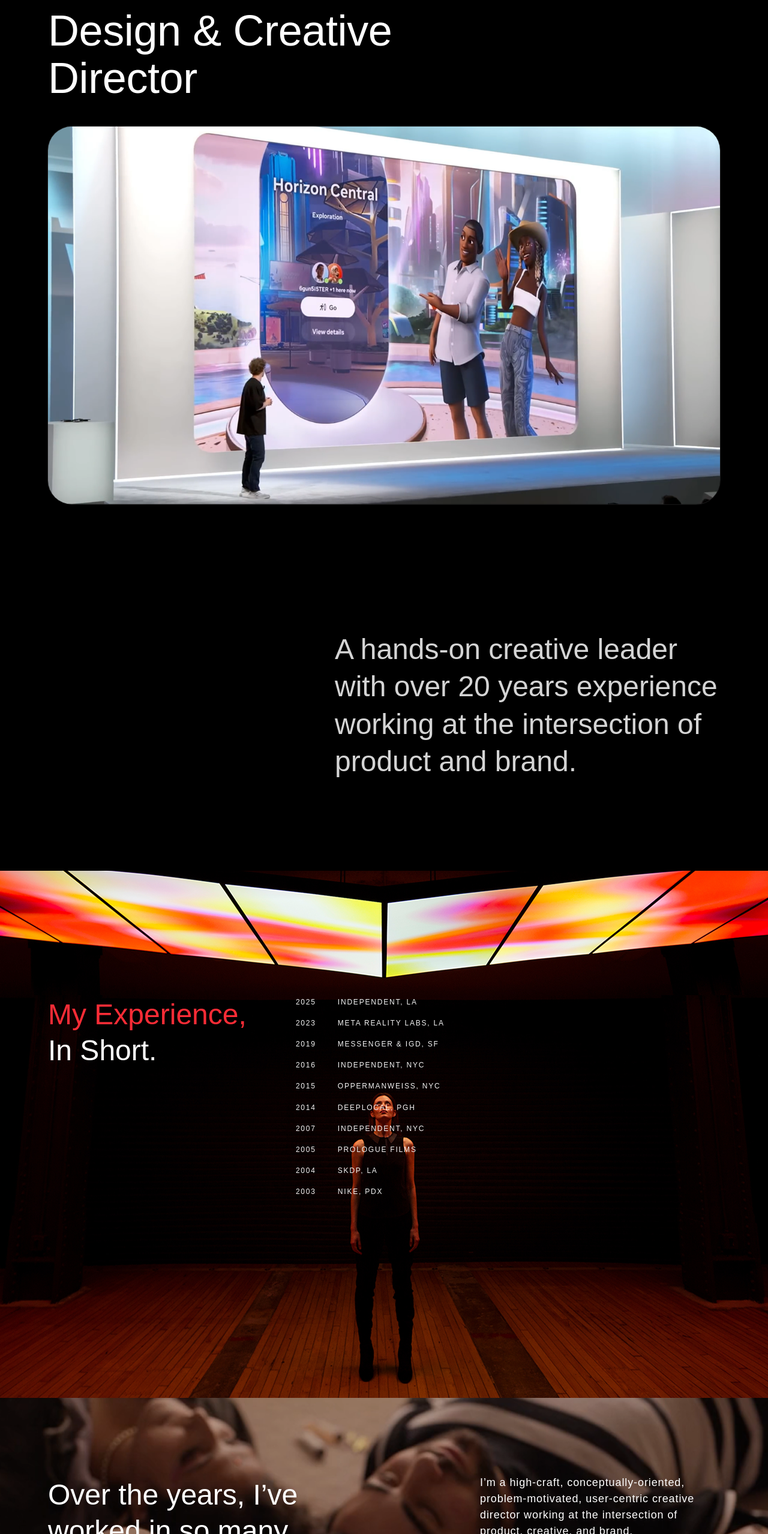
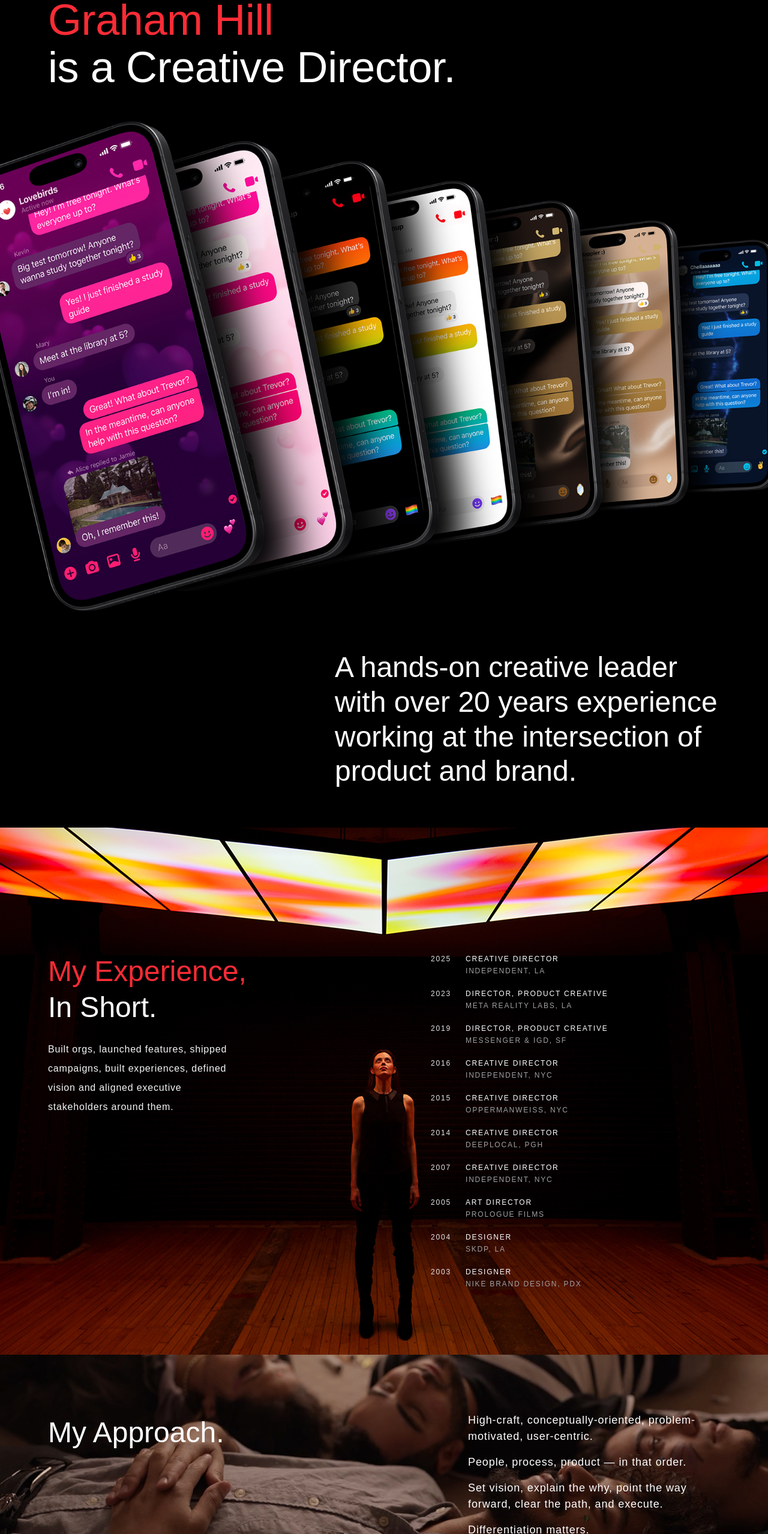
Before and after one commit to gdevaulthill/gfyi, a Next.js app: page / in a window 1280 px wide. Shown: the part 242-2800 px from the top of the page at 60% size. Built offline with nearby package versions, Linux system fonts and the light colour scheme; grey boxes are pictures that could not be loaded; a web font is replaced by a local one.

Commit message:
Replace homepage with mock layout

```diff
--- a/app/page.tsx
+++ b/app/page.tsx
@@ -2,50 +2,21 @@
 
 import React from 'react'
 import Image from 'next/image'
-import { motion, useAnimation, useScroll, useTransform } from 'framer-motion'
+import { motion } from 'framer-motion'
 
-function Parallax({
-  children,
-  start = 0,
-  end = -100,
-}: {
-  children: React.ReactNode
-  start?: number
-  end?: number
-}) {
-  const ref = React.useRef<HTMLDivElement>(null)
-  const { scrollYProgress } = useScroll({ target: ref, offset: ['start end', 'end start'] })
-  const y = useTransform(scrollYProgress, [0, 1], [start, end])
-  return (
-    <motion.div ref={ref} style={{ y }}>
-      {children}
-    </motion.div>
-  )
+const lineVariant = {
+  hidden: { opacity: 0, y: 8, filter: 'blur(8px)' },
+  show: { opacity: 1, y: 0, filter: 'blur(0px)', transition: { duration: 0.6 } },
 }
 
-const fadeIn = {
-  hidden: { opacity: 0, y: 24 },
-  show: { opacity: 1, y: 0 },
-}
-
-// Header enter animation (slides down from above)
 const headerEnter = {
   hidden: { opacity: 0, y: -40 },
   show: { opacity: 1, y: 0, transition: { duration: 0.6 } },
 }
 
-// Line-level animation with blur-to-crisp effect
-const lineVariant = {
-  hidden: { opacity: 0, y: 8, filter: 'blur(8px)' },
-  show: { opacity: 1, y: 0, filter: 'blur(0px)', transition: { duration: 0.6 } },
-}
-
-// Delay hero headline so header can enter first (set to 0 when sequencing via header completion)
-const HERO_HEADLINE_DELAY_S = 0
-
 const heroTitleVariants = {
   hidden: {},
-  show: { transition: { staggerChildren: 0.25, delayChildren: HERO_HEADLINE_DELAY_S } },
+  show: { transition: { staggerChildren: 0.25 } },
 }
 
 const sectionFade = {
@@ -53,24 +24,7 @@ const sectionFade = {
   show: { opacity: 1, y: 0, transition: { duration: 0.6 } },
 }
 
-// Single knob to tweak the delay between the last headline word and video reveal
-const VIDEO_AFTER_DIRECTION_MS = 900
-
-// Controls stagger between lines in AnimatedBlock sections (body copy)
 const BODY_LINE_STAGGER = 0
-
-const EXPERIENCE_ENTRIES = [
-  { year: '2025', detail: 'Independent, LA' },
-  { year: '2023', detail: 'Meta Reality Labs, LA' },
-  { year: '2019', detail: 'Messenger & IGD, SF' },
-  { year: '2016', detail: 'Independent, NYC' },
-  { year: '2015', detail: 'Oppermanweiss, NYC' },
-  { year: '2014', detail: 'Deeplocal, PGH' },
-  { year: '2007', detail: 'Independent, NYC' },
-  { year: '2005', detail: 'Prologue Films' },
-  { year: '2004', detail: 'SKDP, LA' },
-  { year: '2003', detail: 'Nike, PDX' },
-]
 
 function AnimatedBlock({
   lines,
@@ -85,14 +39,14 @@ function AnimatedBlock({
     hidden: {},
     show: { transition: { staggerChildren: BODY_LINE_STAGGER, delayChildren: delay } },
   }
-  const baseClasses = 'text-[28px] md:text-[48px] leading-[1.3] text-neutral-300'
+
   return (
     <motion.div
-      className={`${baseClasses} ${className}`}
+      className={`text-[28px] md:text-[48px] leading-[1.2] text-white ${className}`}
       variants={parentVariants}
       initial="hidden"
       whileInView="show"
-      viewport={{ once: true, margin: '-15% 0px -15% 0px', amount: 0.01 }}
+      viewport={{ once: true, amount: 0.2 }}
     >
       {lines.map((text, idx) =>
         text === 'gap' ? (
@@ -108,51 +62,40 @@ function AnimatedBlock({
 }
 
 export default function Page() {
-  const videoControls = useAnimation()
-  const heroControls = useAnimation()
+  const experienceEntries = [
+    { year: '2025', title: 'CREATIVE DIRECTOR', company: 'INDEPENDENT, LA' },
+    { year: '2023', title: 'DIRECTOR, PRODUCT CREATIVE', company: 'META REALITY LABS, LA' },
+    { year: '2019', title: 'DIRECTOR, PRODUCT CREATIVE', company: 'MESSENGER & IGD, SF' },
+    { year: '2016', title: 'CREATIVE DIRECTOR', company: 'INDEPENDENT, NYC' },
+    { year: '2015', title: 'CREATIVE DIRECTOR', company: 'OPPERMANWEISS, NYC' },
+    { year: '2014', title: 'CREATIVE DIRECTOR', company: 'DEEPLOCAL, PGH' },
+    { year: '2007', title: 'CREATIVE DIRECTOR', company: 'INDEPENDENT, NYC' },
+    { year: '2005', title: 'ART DIRECTOR', company: 'PROLOGUE FILMS' },
+    { year: '2004', title: 'DESIGNER', company: 'SKDP, LA' },
+    { year: '2003', title: 'DESIGNER', company: 'NIKE BRAND DESIGN, PDX' },
+  ]
 
   return (
     <main className="bg-[#000000] text-white min-h-screen">
       {/* NAV */}
       <header className="sticky top-0 z-50 backdrop-blur supports-[backdrop-filter]:bg-black/40">
         <motion.div
-          className="w-full px-[17px] md:px-20 py-4 md:py-6 flex items-center justify-between"
+          className="w-full px-[34px] md:px-20 py-4 md:py-6 flex items-center justify-between"
           variants={headerEnter}
           initial="hidden"
           animate="show"
-          onAnimationComplete={() => {
-            heroControls.start('show')
-          }}
         >
           <nav className="flex items-center gap-6 md:gap-10 text-[12px] uppercase tracking-[0.05em]">
             <a href="#top" className="font-medium hover:opacity-80">GRAHAM D. HILL</a>
           </nav>
           <div className="flex items-center gap-6 md:gap-8 text-xl">
-            <a
-              aria-label="TikTok"
-              href="https://www.tiktok.com/@graham.fyi"
-              target="_blank"
-              rel="noopener noreferrer"
-              className="hover:opacity-80"
-            >
+            <a aria-label="TikTok" href="https://www.tiktok.com/@graham.fyi" target="_blank" rel="noopener noreferrer" className="hover:opacity-80">
               <Image src="/Tiktok.svg" alt="TikTok" width={64} height={64} className="h-4 md:h-4 w-auto" />
             </a>
-            <a
-              aria-label="Instagram"
-              href="https://www.instagram.com/graham.fyi/"
-              target="_blank"
-              rel="noopener noreferrer"
-              className="hover:opacity-80"
-            >
+            <a aria-label="Instagram" href="https://www.instagram.com/graham.fyi/" target="_blank" rel="noopener noreferrer" className="hover:opacity-80">
               <Image src="/IG.svg" alt="Instagram" width={64} height={64} className="h-4 md:h-4 w-auto" />
             </a>
-            <a
-              aria-label="LinkedIn"
-              href="https://www.linkedin.com/in/gdevaulthill/"
-              target="_blank"
-              rel="noopener noreferrer"
-              className="hover:opacity-80"
-            >
+            <a aria-label="LinkedIn" href="https://www.linkedin.com/in/gdevaulthill/" target="_blank" rel="noopener noreferrer" className="hover:opacity-80">
               <Image src="/LinkedIn.svg" alt="LinkedIn" width={64} height={64} className="h-4 md:h-4 w-auto" />
             </a>
             <a aria-label="Email" href="mailto:graham@graham.fyi" className="hover:opacity-80">
@@ -164,75 +107,64 @@ export default function Page() {
 
       {/* HERO */}
       <section id="top" className="relative overflow-hidden">
-        <div className="pt-[170px] pb-12 md:pt-[170px] md:pb-0">
-          <Parallax start={0} end={-80}>
+        <div className="pt-[80px] md:pt-[170px] pb-0 md:pb-0">
           <div className="relative">
-              {/* Text positioned above media */}
-              <div className="px-[17px] md:px-20">
+            {/* Headline */}
+            <div className="px-[34px] md:px-20">
               <motion.h1
                 className="leading-[1.1] font-normal tracking-tight text-white"
                 variants={heroTitleVariants}
                 initial="hidden"
-                  animate={heroControls}
-                  onAnimationComplete={() => videoControls.start('show')}
+                animate="show"
               >
                 <motion.span className="block text-left text-[44px] md:text-[72px]" variants={lineVariant}>
                   <span className="text-red-500">Graham Hill</span>
-                    <span> is a</span>
                 </motion.span>
                 <motion.span className="block text-left text-[44px] md:text-[72px]" variants={lineVariant}>
-                    Design & Creative
-                  </motion.span>
-                  <motion.span className="block text-left text-[44px] md:text-[72px]" variants={lineVariant}>
-                    Director
+                  is a Creative Director.
                 </motion.span>
               </motion.h1>
             </div>
 
-              {/* Media container */}
+            {/* Media */}
             <motion.div
-                className="px-[17px] md:px-20 mt-10 md:mt-10 relative z-0"
+              className="mt-10 md:mt-10 relative z-0"
               variants={lineVariant}
               initial="hidden"
-                animate={videoControls}
-                transition={{ delay: 0.6 }}
-              >
-                <motion.div
-                  className="w-full rounded-[30px] md:rounded-[40px] bg-white/5 ring-1 ring-white/10 overflow-hidden shadow-2xl z-0"
-                  variants={lineVariant}
-                  initial="hidden"
-                  animate={videoControls}
+              animate="show"
             >
               <Image
-                    src="/header.png"
-                    alt="Project preview placeholder"
+                src="/header2.png"
+                alt="Header visual"
                 width={1920}
                 height={1080}
-                    className="block w-full h-auto aspect-[16/9] object-cover"
+                className="block w-full h-[320px] md:h-auto object-cover"
                 priority
               />
             </motion.div>
-
-                {/* DIRECTION is part of the headline spacing; no extra overlay */}
-              </motion.div>
           </div>
-          </Parallax>
         </div>
       </section>
 
-      {/* Intro paragraph */}
-      <section className="px-[17px] md:px-20 mt-10 md:mt-0 md:h-[550px]">
-        <div className="flex flex-col md:flex-row items-center md:items-center md:justify-between gap-8 md:gap-0 h-full bp-max1040:flex-col bp-max1040:items-center">
+      {/* Intro paragraph with IG mark */}
+      <section className="px-[34px] md:px-20 mt-0 md:mt-0 pb-[20px] lg:pb-0 lg:py-20">
         <motion.div
-            className="w-full md:flex-1 flex justify-center md:justify-center md:px-10 lg:px-16 bp-max1040:justify-center bp-min1041:justify-center"
+          className="flex flex-col md:flex-row items-start md:items-center md:justify-between gap-8 md:gap-0 h-full bp-max1040:flex-col bp-max1040:items-start"
+          variants={sectionFade}
+          initial="hidden"
+          whileInView="show"
+          viewport={{ once: true, amount: 0.4 }}
+        >
+          <motion.div
+            className="w-full md:flex-1 flex justify-center md:justify-center md:pr-10 lg:pr-16 md:transform md:-translate-y-[44px] bp-max1040:justify-center bp-min1041:justify-center pt-[30px]"
             variants={lineVariant}
             initial="hidden"
             whileInView="show"
             viewport={{ once: true, amount: 0.4 }}
           >
             <video
-              src="/logo_sequence_03.mp4"
-              className="h-[236px] w-[180px] md:h-[320px] md:w-[220px] rounded-[24px] md:rounded-[40px] object-contain bg-black"
+              src="/logo_sequence_06.mp4"
+              className="h-[250px] w-[270px] md:h-[250px] md:w-[330px] rounded-[24px] md:rounded-[40px] object-contain bg-black"
               autoPlay
               muted
               loop
@@ -241,41 +173,62 @@ export default function Page() {
             />
           </motion.div>
           <AnimatedBlock
-            className="mt-8 md:mt-0 w-full max-w-[328px] md:max-w-none md:w-[642px] md:flex-none md:basis-[642px] text-left"
+            className="mt-0 md:mt-0 md:transform md:-translate-y-10 w-full max-w-[328px] md:max-w-[642px] md:w-full text-left"
             lines={['A hands-on creative leader with over 20 years experience working at the intersection of product and brand.']}
           />
-        </div>
+        </motion.div>
       </section>
 
-      {/* Experience banner with overlaid title */}
+      {/* Experience banner */}
       <section id="experience" className="mt-12 md:mt-0 w-full md:h-[879px]">
         <div className="md:relative md:h-full">
           <Image
             src="/experience2.png"
-            alt="Experience section background placeholder"
+            alt="Experience background"
             width={1920}
             height={1080}
             className="block w-full h-auto object-cover md:absolute md:inset-0 md:h-full md:w-full"
             priority
           />
-          <div className="px-[17px] md:px-20 lg:px-20 py-0 md:py-0 bg-black md:bg-transparent md:relative md:h-full">
-            <div className="flex flex-col md:flex-row md:items-start gap-10 md:gap-12 md:h-full pt-16 md:pt-[210px] md:pb-24">
-              <h2 className="text-[28px] md:text-[48px] leading-tight max-w-[360px] md:max-w-[420px]">
+          <div className="px-[34px] md:px-20 lg:px-20 py-0 md:py-0 bg-black md:bg-transparent md:relative md:h-full">
+            <motion.div
+              className="flex flex-col md:flex-row md:items-start gap-10 md:gap-16 md:h-full pt-16 md:pt-[210px] md:pb-24"
+              variants={sectionFade}
+              initial="hidden"
+              whileInView="show"
+              viewport={{ once: true, amount: 0.3 }}
+            >
+              <motion.div className="text-left max-w-[250px] md:max-w-[360px]" variants={lineVariant}>
+                <motion.h2 className="text-[28px] md:text-[48px] leading-tight" variants={lineVariant}>
                   <span className="text-red-500 block">My Experience,</span>
                   <span className="text-white block">In Short.</span>
-              </h2>
-              <div className="w-full mt-8 md:mt-0 flex flex-col gap-4 text-[8px] leading-[1.4] tracking-[0.15em] uppercase text-neutral-100 md:text-[12px] md:leading-[1.6] md:w-[642px] md:basis-[642px]">
-                {EXPERIENCE_ENTRIES.map(({ year, detail }) => (
-                  <div
-                    key={year}
-                    className="grid grid-cols-[25px_minmax(0,1fr)] md:grid-cols-[68px_minmax(0,1fr)] gap-x-[20px] md:gap-x-[36px] items-start"
+                </motion.h2>
+                <motion.p
+                  className="mt-6 text-[12px] md:text-[16px] leading-[24px] md:leading-[32px] tracking-[0.05em] text-neutral-100 max-w-[320px]"
+                  variants={lineVariant}
                 >
-                    <span className="text-right">{year}</span>
-                    <span className="whitespace-pre-line text-left">{detail}</span>
+                  Built orgs, launched features, shipped campaigns, built experiences, defined vision and aligned executive stakeholders around them.
+                </motion.p>
+              </motion.div>
+              <motion.div
+                className="w-full md:max-w-[520px] mt-4 md:mt-0 md:ml-auto flex flex-col gap-5 text-[10px] md:text-[12px] leading-[16px] md:leading-[18px] text-neutral-100"
+                variants={lineVariant}
+              >
+                {experienceEntries.map(({ year, title, company }) => (
+                  <motion.div
+                    key={`${year}-${title}`}
+                    className="grid grid-cols-[32px_minmax(0,1fr)] md:grid-cols-[72px_minmax(0,1fr)] gap-x-[16px] md:gap-x-[24px] items-start"
+                    variants={lineVariant}
+                  >
+                    <span className="text-right font-medium text-neutral-200 uppercase tracking-[0.15em]">{year}</span>
+                    <div className="flex flex-col gap-[2px] uppercase tracking-[0.15em] leading-[16px] md:leading-[18px]">
+                      <span className="text-white">{title}</span>
+                      <span className="text-neutral-400">{company}</span>
                     </div>
+                  </motion.div>
                 ))}
-              </div>
-            </div>
+              </motion.div>
+            </motion.div>
           </div>
         </div>
       </section>
@@ -290,47 +243,60 @@ export default function Page() {
             height={1080}
             className="block w-full h-auto object-cover bp-min1170:absolute bp-min1170:inset-0 bp-min1170:size-full"
           />
-          <div className="px-[17px] md:px-20 py-16 md:py-32 bg-black bp-min1170:bg-transparent bp-min1170:relative">
-            <div className="flex flex-col md:flex-row items-start gap-8 md:gap-16">
-              <p className="w-full text-[28px] md:text-[48px] leading-[1.25] text-white text-left max-w-[360px] md:max-w-[540px] bp-min1380:max-w-[647px] md:transform md:translate-y-1">
-                Over the years, I’ve worked in so many different contexts and altitudes, I can now comfortably translate across them.
-              </p>
-              <div className="w-full text-white text-[12px] md:text-[18px] leading-[1.5] tracking-[0.05em] md:max-w-[400px] md:ml-auto mt-8 md:mt-0 max-w-[261px]">
-                <p>
-                  I’m a high-craft, conceptually-oriented, problem-motivated, user-centric creative director working at the intersection of product, creative, and brand.
-                </p>
-                <p className="mt-4">
-                  I’ve built orgs, launched features, shipped campaigns, defined vision and aligned executive stakeholders around them.
-                </p>
-                <p className="mt-4">
-                  But hey, if that just seemed like a handful of buzzwords crammed together into a couple sentences, try this instead: I lead creative teams in shipping new things that make people feel something and drive business impact at scale.
-                </p>
-                <p className="mt-4">Better?</p>
-              </div>
-            </div>
+          <div className="px-[34px] md:px-20 py-16 md:py-24 bg-black bp-min1170:bg-transparent bp-min1170:relative">
+            <motion.div
+              className="flex flex-col md:flex-row items-start gap-8 md:gap-16"
+              variants={sectionFade}
+              initial="hidden"
+              whileInView="show"
+              viewport={{ once: true, amount: 0.3 }}
+            >
+              <motion.p
+                className="w-full text-[28px] md:text-[48px] leading-[1.25] text-white text-left max-w-[360px] md:max-w-[540px] bp-min1380:max-w-[647px] md:transform md:translate-y-1"
+                variants={lineVariant}
+              >
+                My Approach.
+              </motion.p>
+              <motion.div
+                className="w-full text-white text-[12px] md:text-[18px] leading-[1.5] tracking-[0.05em] md:max-w-[400px] md:ml-[calc(50%-321px)] md:-translate-x-[20px] mt-8 md:mt-0 max-w-[261px]"
+                variants={lineVariant}
+              >
+                <p>High-craft, conceptually-oriented, problem-motivated, user-centric.</p>
+                <p className="mt-4">People, process, product — in that order.</p>
+                <p className="mt-4">Set vision, explain the why, point the way forward, clear the path, and execute.</p>
+                <p className="mt-4">Differentiation matters.</p>
+              </motion.div>
+            </motion.div>
           </div>
         </div>
       </section>
 
       {/* CTA */}
-      <section id="contact" className="px-[17px] md:px-20 mt-20 md:mt-32">
-        <div className="grid grid-cols-1 md:grid-cols-2 gap-10 items-start">
+      <section id="contact" className="px-[34px] md:px-20 mt-20 md:mt-32">
+        <motion.div
+          className="grid grid-cols-1 md:grid-cols-2 gap-10 items-start"
+          variants={sectionFade}
+          initial="hidden"
+          whileInView="show"
+          viewport={{ once: true, amount: 0.2 }}
+        >
           <div className="md:col-span-2 md:max-w-[640px]">
-            <h3 className="text-[48px] md:text-5xl leading-[1.2] tracking-[0.48px] max-w-[360px] md:max-w-none">
+            <motion.h3 className="text-[28px] md:text-5xl leading-[1.2] tracking-[0.48px] max-w-[360px] md:max-w-none" variants={lineVariant}>
               Want to work<br className="hidden md:block" /> on something<br className="hidden md:block" /> together?
-            </h3>
-            <a
-              href="mailto:graham@graham.fyi"
-              className="mt-6 inline-block text-[32px] md:text-5xl leading-[1.2] tracking-[0.32px] text-red-500 hover:opacity-80"
+            </motion.h3>
+            <motion.a
+              href="mailto:hello@example.com"
+              className="mt-6 inline-block text-[28px] md:text-5xl leading-[1.2] tracking-[0.32px] text-red-500 hover:opacity-80"
+              variants={lineVariant}
             >
               Let’s Chat.
-            </a>
+            </motion.a>
           </div>
-        </div>
+        </motion.div>
       </section>
 
       {/* Footer */}
-      <footer id="about" className="pl-[17px] md:pl-20 pr-[17px] md:pr-20 py-5 md:py-36 text-left text-[12px] text-neutral-400 uppercase tracking-[0.05em]">
+      <footer id="about" className="px-[34px] md:px-20 py-5 md:py-36 text-left text-[8px] md:text-[12px] text-neutral-400 uppercase tracking-[0.15em]">
         <motion.div variants={sectionFade} initial="hidden" whileInView="show" viewport={{ once: true, amount: 0.2 }}>
           © {new Date().getFullYear()} GRAHAM HILL. ALL RIGHTS RESERVED.
         </motion.div>
```
Also changed, not shown: app/password/page.tsx (deleted, +0 -85 lines), middleware.ts (deleted, +0 -35 lines). Lines whose indentation alone changed are shown as unchanged.
